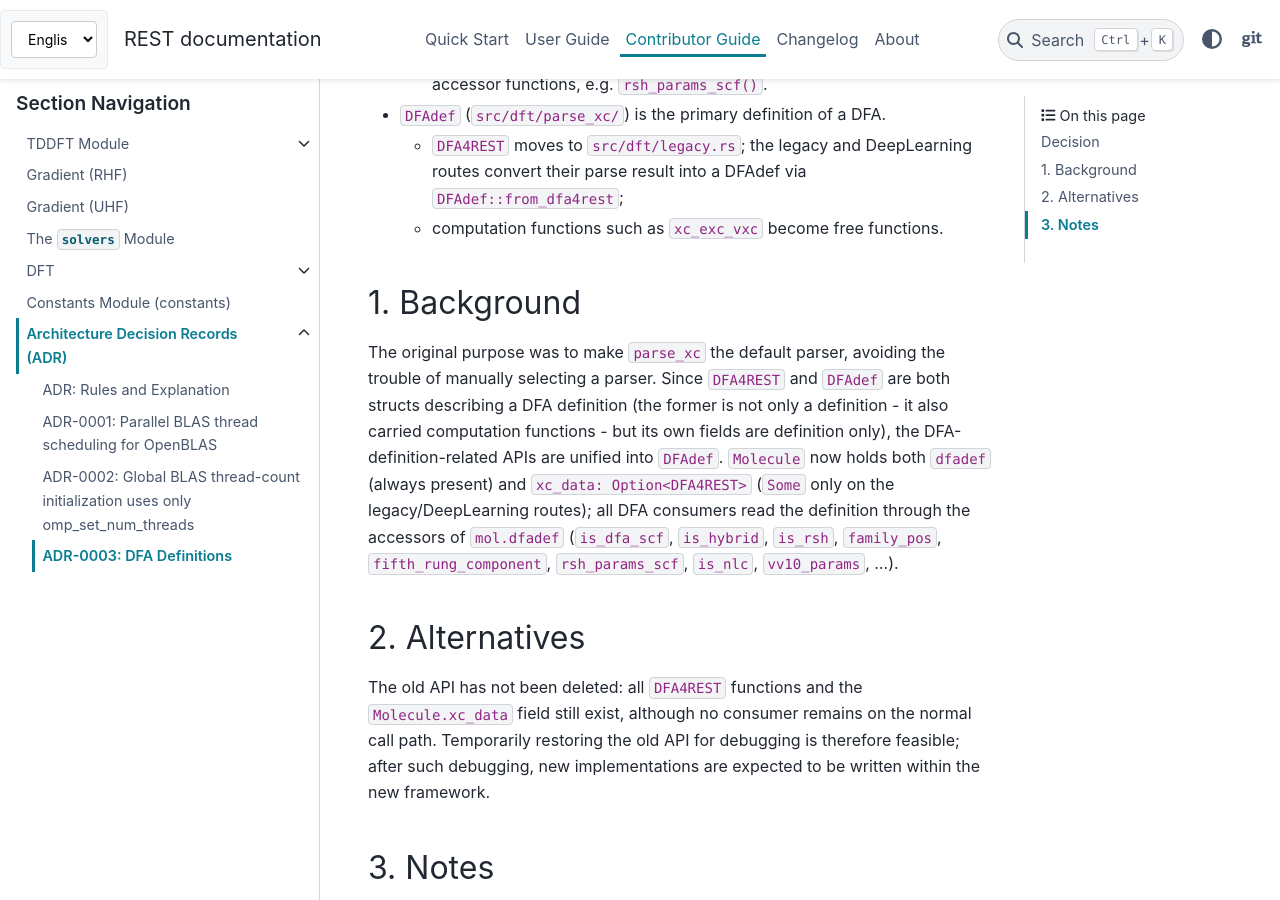
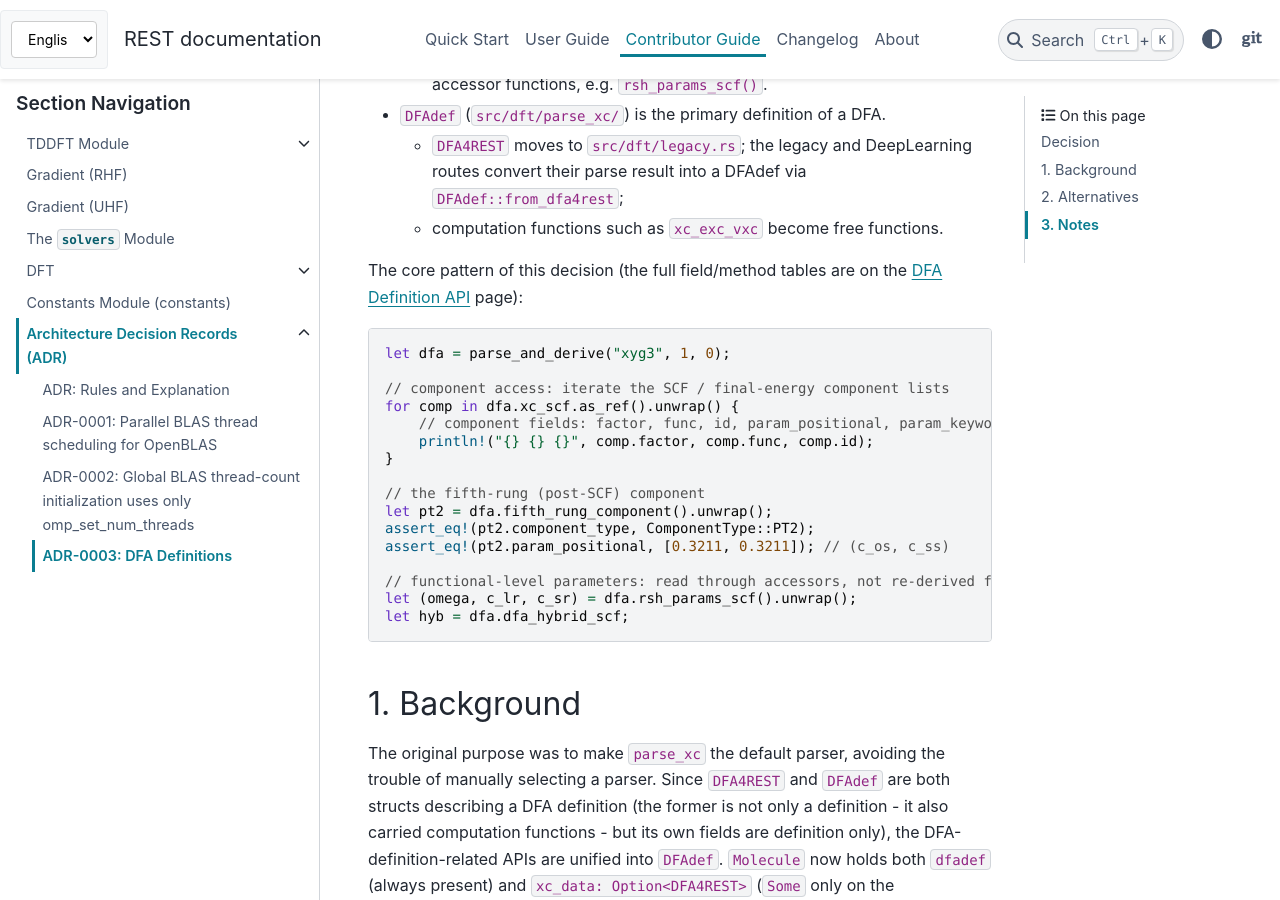
Before and after one commit to jeanwsr/rest_doc, a Sphinx documentation site: the page built from source/contributor/adr/adr-0003-dfa-definitions.md, in a window 1280 px wide and 900 px high, scrolled down 803 px. Built offline with Sphinx 7.4.7 and the PyData theme 0.15.4, drawn with Linux system fonts in a browser that asks for light colours; pages that are not in the unit, such as notebooks, are missing from menus.

Commit message:
docs: add a minimal code example to ADR-0003 (component access, component fields, functional-level parameters)

````diff
--- a/source/contributor/adr/adr-0003-dfa-definitions.md
+++ b/source/contributor/adr/adr-0003-dfa-definitions.md
@@ -15,6 +15,27 @@
   - `DFA4REST` moves to `src/dft/legacy.rs`; the legacy and DeepLearning routes convert their parse result into a DFAdef via `DFAdef::from_dfa4rest`;
   - computation functions such as `xc_exc_vxc` become free functions.
 
+The core pattern of this decision (the full field/method tables are on the [DFA Definition API](../dft/dfa-definitions.md) page):
+
+```rust
+let dfa = parse_and_derive("xyg3", 1, 0);
+
+// component access: iterate the SCF / final-energy component lists
+for comp in dfa.xc_scf.as_ref().unwrap() {
+    // component fields: factor, func, id, param_positional, param_keyword, component_type, reference
+    println!("{} {} {}", comp.factor, comp.func, comp.id);
+}
+
+// the fifth-rung (post-SCF) component
+let pt2 = dfa.fifth_rung_component().unwrap();
+assert_eq!(pt2.component_type, ComponentType::PT2);
+assert_eq!(pt2.param_positional, [0.3211, 0.3211]); // (c_os, c_ss)
+
+// functional-level parameters: read through accessors, not re-derived from components
+let (omega, c_lr, c_sr) = dfa.rsh_params_scf().unwrap();
+let hyb = dfa.dfa_hybrid_scf;
+```
+
 ## 1. Background
 
 The original purpose was to make `parse_xc` the default parser, avoiding the trouble of manually selecting a parser. Since `DFA4REST` and `DFAdef` are both structs describing a DFA definition (the former is not only a definition - it also carried computation functions - but its own fields are definition only), the DFA-definition-related APIs are unified into `DFAdef`. `Molecule` now holds both `dfadef` (always present) and `xc_data: Option<DFA4REST>` (`Some` only on the legacy/DeepLearning routes); all DFA consumers read the definition through the accessors of `mol.dfadef` (`is_dfa_scf`, `is_hybrid`, `is_rsh`, `family_pos`, `fifth_rung_component`, `rsh_params_scf`, `is_nlc`, `vv10_params`, ...).
````
Also changed, not shown: source_zh/contributor/adr/adr-0003-dfa-definitions.md (+21 -0 lines).
